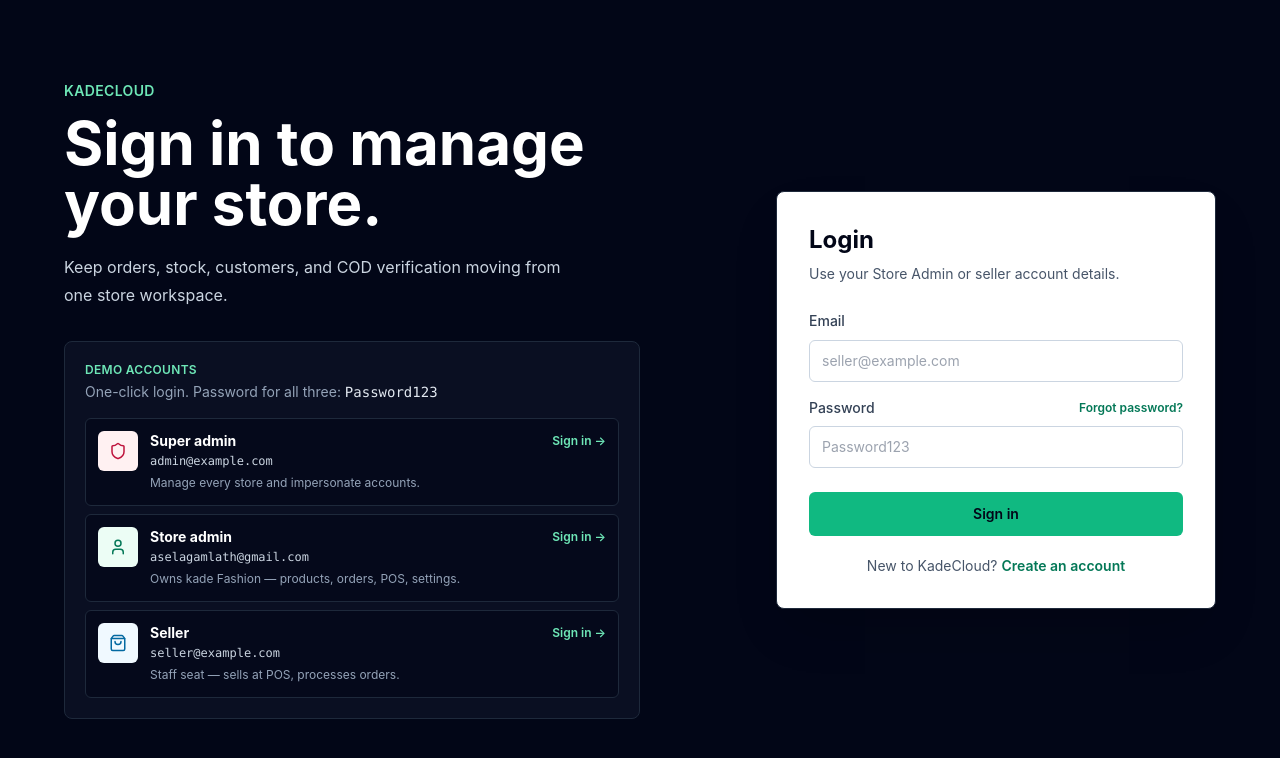
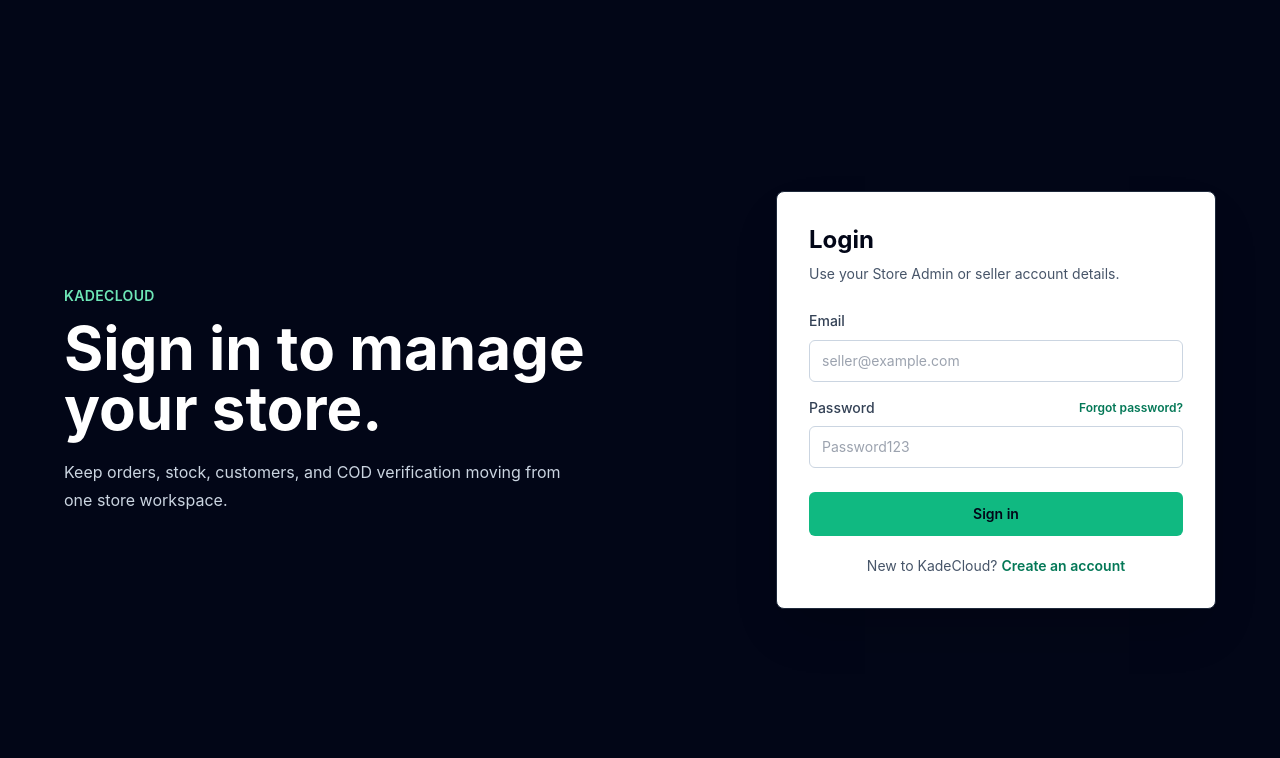
Before and after one commit to acelag/kadecloud, a React (Vite) app in the folder client/: page /login in a window 1280 px wide. Shown: the top 758 px of the page. Built offline with nearby package versions, Linux system fonts and the light colour scheme; no server answers.

Commit message:
login password box removed

```diff
--- a/client/src/pages/LoginPage.jsx
+++ b/client/src/pages/LoginPage.jsx
@@ -1,34 +1,6 @@
-import { Shield, ShoppingBag, User } from "lucide-react";
 import { useState } from "react";
 import { Link, Navigate, useLocation, useNavigate } from "react-router-dom";
 import { useAuth } from "../context/AuthContext.jsx";
-
-const DEMO_ACCOUNTS = [
-  {
-    role: "Super admin",
-    email: "admin@example.com",
-    password: "Password123",
-    description: "Manage every store and impersonate accounts.",
-    icon: Shield,
-    tone: "bg-rose-50 text-rose-700"
-  },
-  {
-    role: "Store admin",
-    email: "aselagamlath@gmail.com",
-    password: "Password123",
-    description: "Owns kade Fashion — products, orders, POS, settings.",
-    icon: User,
-    tone: "bg-emerald-50 text-emerald-700"
-  },
-  {
-    role: "Seller",
-    email: "seller@example.com",
-    password: "Password123",
-    description: "Staff seat — sells at POS, processes orders.",
-    icon: ShoppingBag,
-    tone: "bg-sky-50 text-sky-700"
-  }
-];
 
 function LoginPage() {
   const { isAuthenticated, login } = useAuth();
@@ -67,12 +39,6 @@
     }
   }
 
-  async function useDemoAccount(account) {
-    const credentials = { email: account.email, password: account.password };
-    setForm(credentials);
-    await submitCredentials(credentials);
-  }
-
   async function handleSubmit(event) {
     event.preventDefault();
     await submitCredentials(form);
@@ -93,51 +59,6 @@
             store workspace.
           </p>
 
-          <div className="mt-8 rounded-lg border border-slate-800 bg-slate-900/60 p-5">
-            <p className="text-xs font-semibold uppercase tracking-wide text-emerald-300">
-              Demo accounts
-            </p>
-            <p className="mt-1 text-sm text-slate-400">
-              One-click login. Password for all three:{" "}
-              <span className="font-mono text-slate-200">Password123</span>
-            </p>
-            <div className="mt-4 grid gap-2">
-              {DEMO_ACCOUNTS.map((account) => {
-                const Icon = account.icon;
-                return (
-                  <button
-                    key={account.email}
-                    type="button"
-                    onClick={() => useDemoAccount(account)}
-                    disabled={isSubmitting}
-                    className="group flex items-start gap-3 rounded-md border border-slate-800 bg-slate-950/60 p-3 text-left transition hover:border-emerald-500 hover:bg-slate-900 disabled:cursor-not-allowed disabled:opacity-60"
-                  >
-                    <span
-                      className={`flex h-10 w-10 shrink-0 items-center justify-center rounded-md ${account.tone}`}
-                    >
-                      <Icon aria-hidden="true" size={18} />
-                    </span>
-                    <span className="min-w-0 flex-1">
-                      <span className="flex items-center justify-between gap-2">
-                        <span className="text-sm font-bold text-white">
-                          {account.role}
-                        </span>
-                        <span className="text-xs font-semibold text-emerald-300 transition group-hover:text-emerald-200">
-                          Sign in →
-                        </span>
-                      </span>
-                      <span className="mt-0.5 block truncate font-mono text-xs text-slate-300">
-                        {account.email}
-                      </span>
-                      <span className="mt-1 block text-xs leading-5 text-slate-400">
-                        {account.description}
-                      </span>
-                    </span>
-                  </button>
-                );
-              })}
-            </div>
-          </div>
         </div>
 
         <form
```
